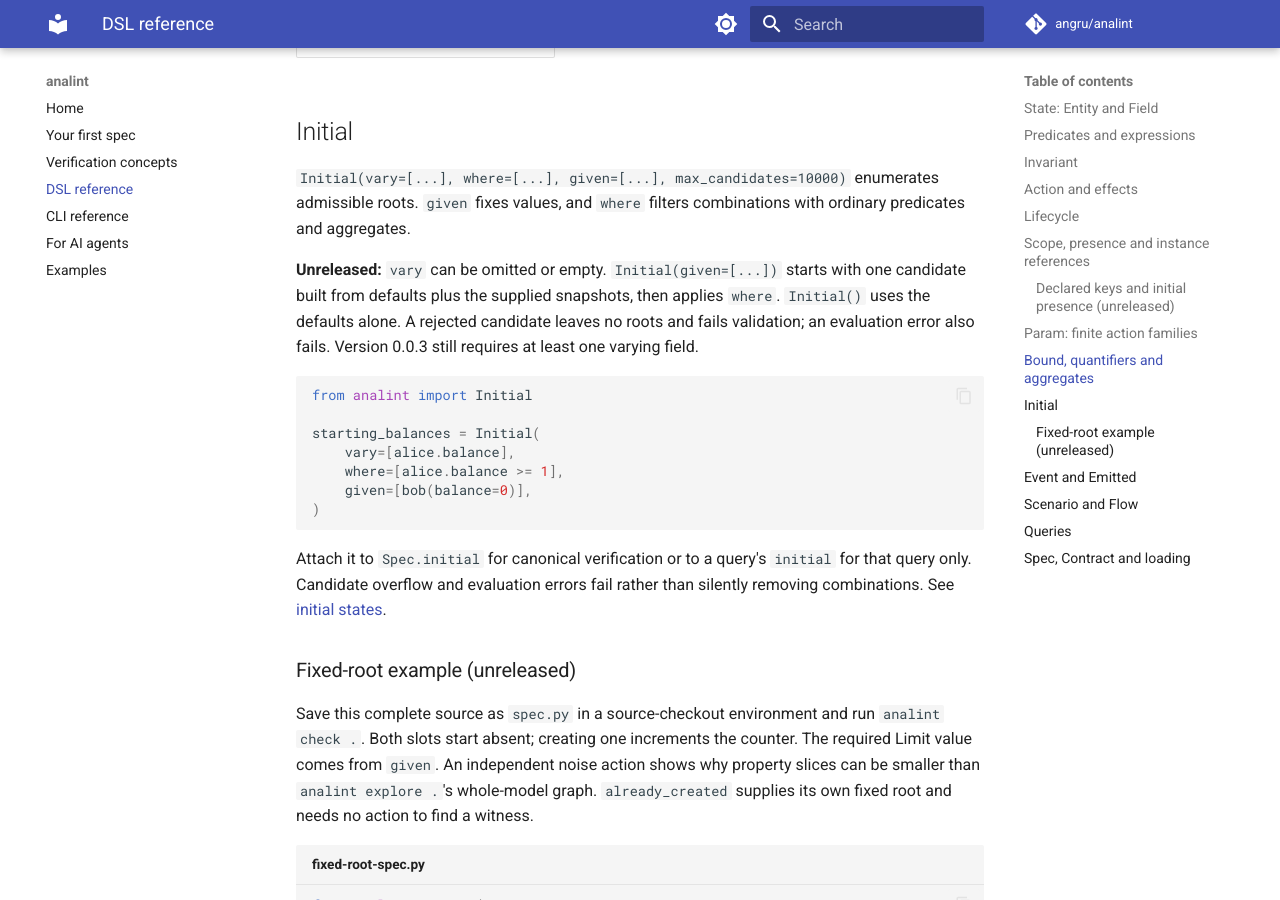
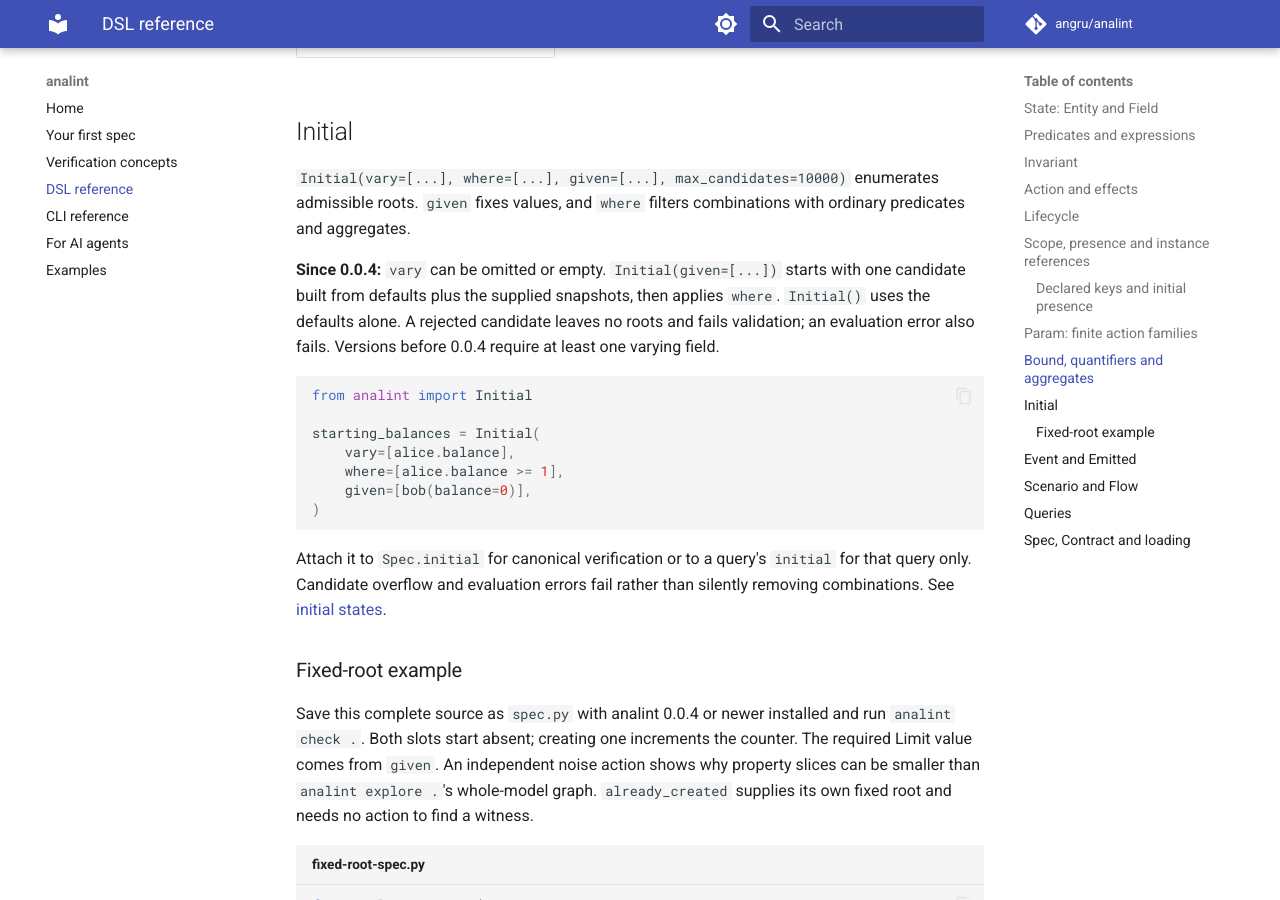
Before and after one commit to angru/analint, an MkDocs documentation site: the page built from docs/dsl.md, in a window 1280 px wide and 900 px high, scrolled down 6336 px. Built offline with MkDocs 1.6.1 and Material for MkDocs 9.7.7, drawn with Linux system fonts in a browser that asks for light colours; comment, search, counter and statistics services are not loaded; some of the changed text lies outside the part shown.

Commit message:
Release 0.0.4
Ship fixed initial relations, declared scope-key expressions and opt-in initial scope presence. Finalize release notes and documentation availability labels; preserve the existing dependency resolutions.

````diff
--- a/docs/dsl.md
+++ b/docs/dsl.md
@@ -154,9 +154,9 @@
 `And(Present(ref), ref.field == value)` so absence does not cause an evaluation
 error.
 
-### Declared keys and initial presence (unreleased)
+### Declared keys and initial presence
 
-The following additions are available on main and are **not in PyPI 0.0.3**.
+The following APIs are available **since 0.0.4**.
 
 `Key(ref_or_param_or_bound)` is a value expression returning the slot's declared
 key, with its original type. It accepts an `InstanceRef`, a `Param` whose entire
@@ -284,11 +284,10 @@
 admissible roots. `given` fixes values, and `where` filters combinations with
 ordinary predicates and aggregates.
 
-**Unreleased:** `vary` can be omitted or empty. `Initial(given=[...])` starts
+**Since 0.0.4:** `vary` can be omitted or empty. `Initial(given=[...])` starts
 with one candidate built from defaults plus the supplied snapshots, then applies
 `where`. `Initial()` uses the defaults alone. A rejected candidate leaves no roots
-and fails validation; an evaluation error also fails. Version 0.0.3 still requires
-at least one varying field.
+and fails validation; an evaluation error also fails. Versions before 0.0.4 require at least one varying field.
 
 ```python
 from analint import Initial
@@ -304,9 +303,9 @@
 for that query only. Candidate overflow and evaluation errors fail rather than
 silently removing combinations. See [initial states](concepts.md#initial-states-and-domains).
 
-### Fixed-root example (unreleased)
+### Fixed-root example
 
-Save this complete source as `spec.py` in a source-checkout environment and run
+Save this complete source as `spec.py` with analint 0.0.4 or newer installed and run
 `analint check .`. Both slots start absent; creating one increments the counter.
 The required Limit value comes from `given`. An independent noise action shows
 why property slices can be smaller than `analint explore .`'s whole-model graph.
--- a/pyproject.toml
+++ b/pyproject.toml
@@ -4,7 +4,7 @@
 
 [project]
 name = "analint"
-version = "0.0.3"
+version = "0.0.4"
 description = "Analytics linter — describe your system in Python, validate consistency"
 readme = "README.md"
 requires-python = ">=3.12"
````
Also changed, not shown: AGENTS.md (+3 -3 lines), CHANGELOG.md (+8 -0 lines), README.md (+6 -6 lines), ROADMAP.md (+29 -16 lines), docs/concepts.md (+4 -5 lines), docs/index.md (+3 -2 lines), examples/k8s_replicaset/README.md (+1 -1 lines), examples/oauth/README.md (+1 -1 lines), 1 other file.
